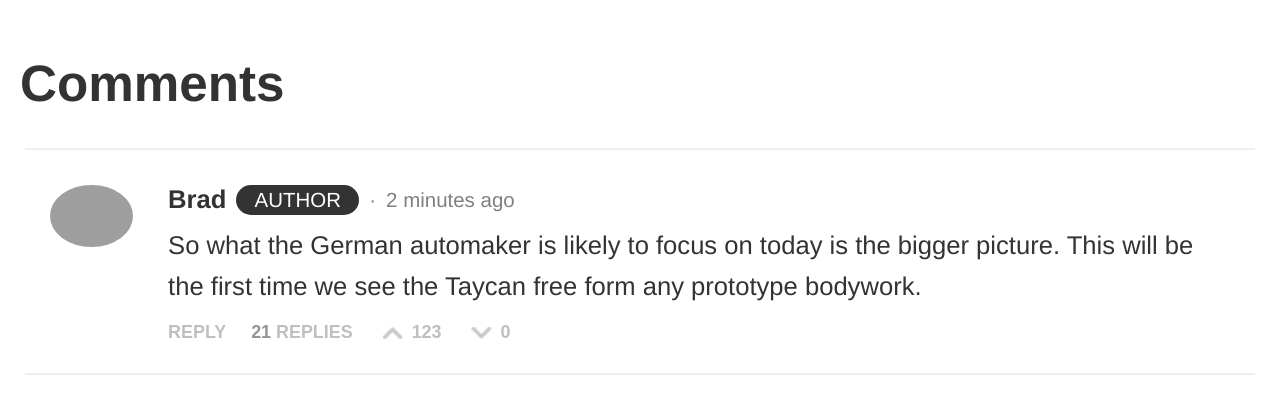
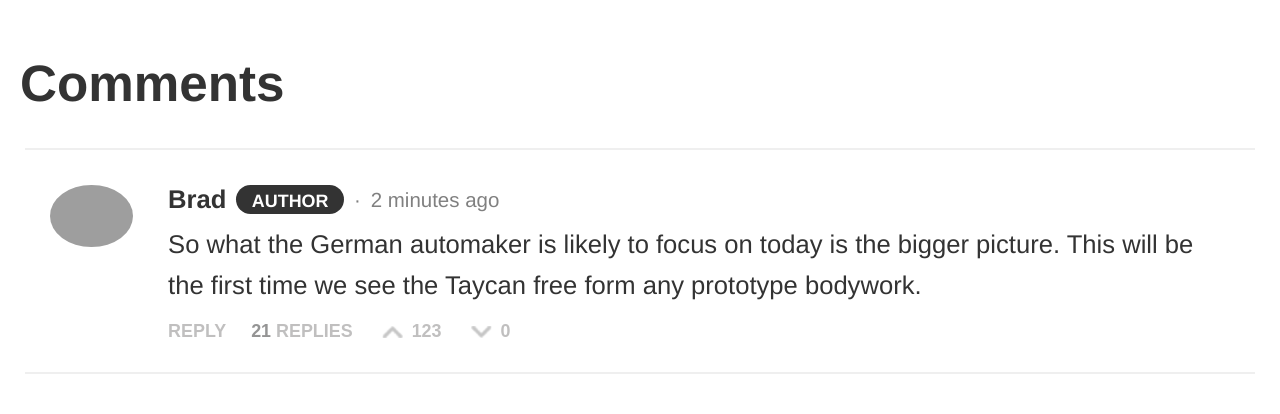
Before and after one commit to viktorija8902/comments-app, a React (Create React App) app: page / in a window 1280 px wide. Shown: the top 414 px of the page. Built offline with nearby package versions, Linux system fonts and the light colour scheme; grey boxes are pictures that could not be loaded.

Commit message:
Fix author tag

```diff
--- a/src/comments/comment.scss
+++ b/src/comments/comment.scss
@@ -32,16 +32,17 @@
     .comment__user-group {
       display: flex;
       justify-content: center;
+      align-items: center;
+      padding-top: 3px;
       font-weight: bold;
-      align-items: center;
       text-transform: uppercase;
       width: 6em;
       height: 1.5em;
       background-color: $black;
       color: white;
       border-radius: 15px;
-      font-weight: 500;
-      font-size: 0.8em;
+      font-weight: 600;
+      font-size: 0.7em;
     }
     .comment__middle-dot,
     .comment__time {
```
